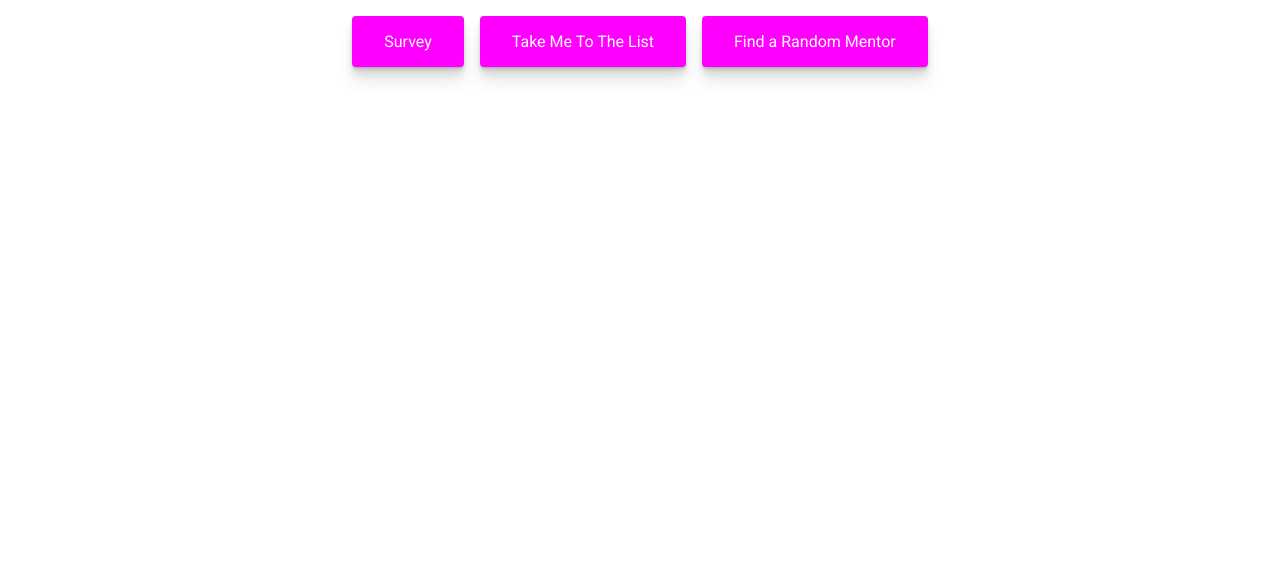
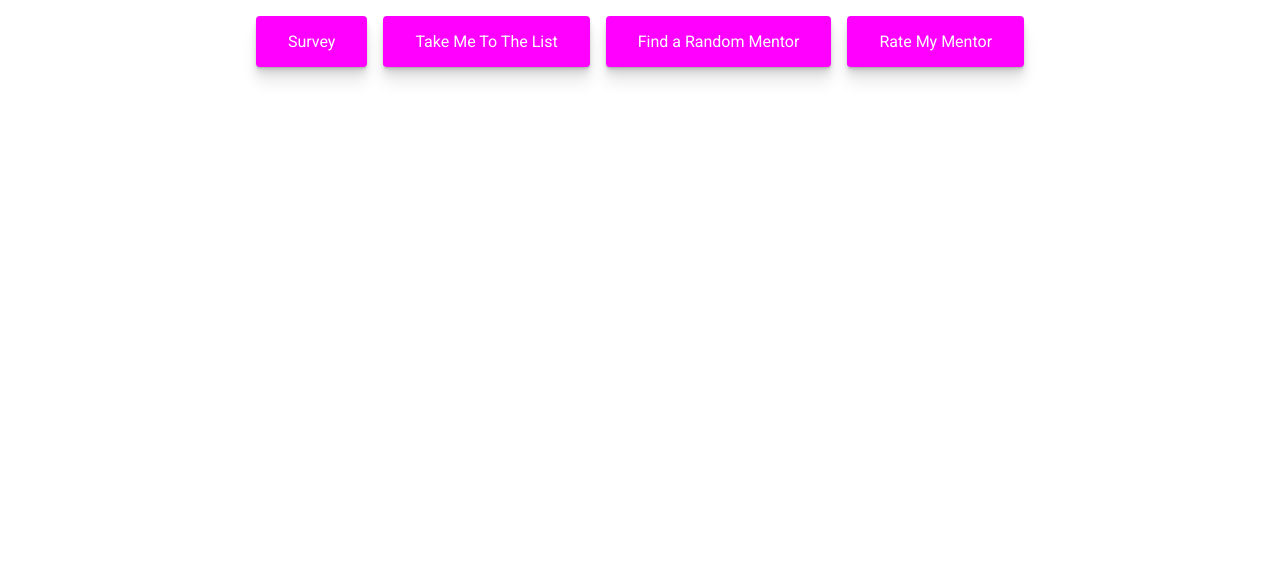
Before and after one commit to bmurcia94/CIS440_Build2, a website: page Mentee.html in a window 1280 px wide. Shown: the part 214-800 px from the top of the page. Drawn offline with Linux system fonts and the light colour scheme.

Commit message:
Update Mentee.html

```diff
--- a/Mentee.html
+++ b/Mentee.html
@@ -31,6 +31,7 @@
             <button class = "typeButton" onclick="window.location='Survey.html'">Survey</button>
             <button class = "typeButton" onclick="window.location='list_of_mentors.html'">Take Me To The List</button>
             <button id="findMentorButton" class="typeButton">Find a Random Mentor</button>
+            <button class = "typeButton" onclick="window.location='rating.html'">Rate My Mentor</button>
         </div>
 
         <div id="mentorMatchResult" style="padding-top: 20px;"></div>
```
